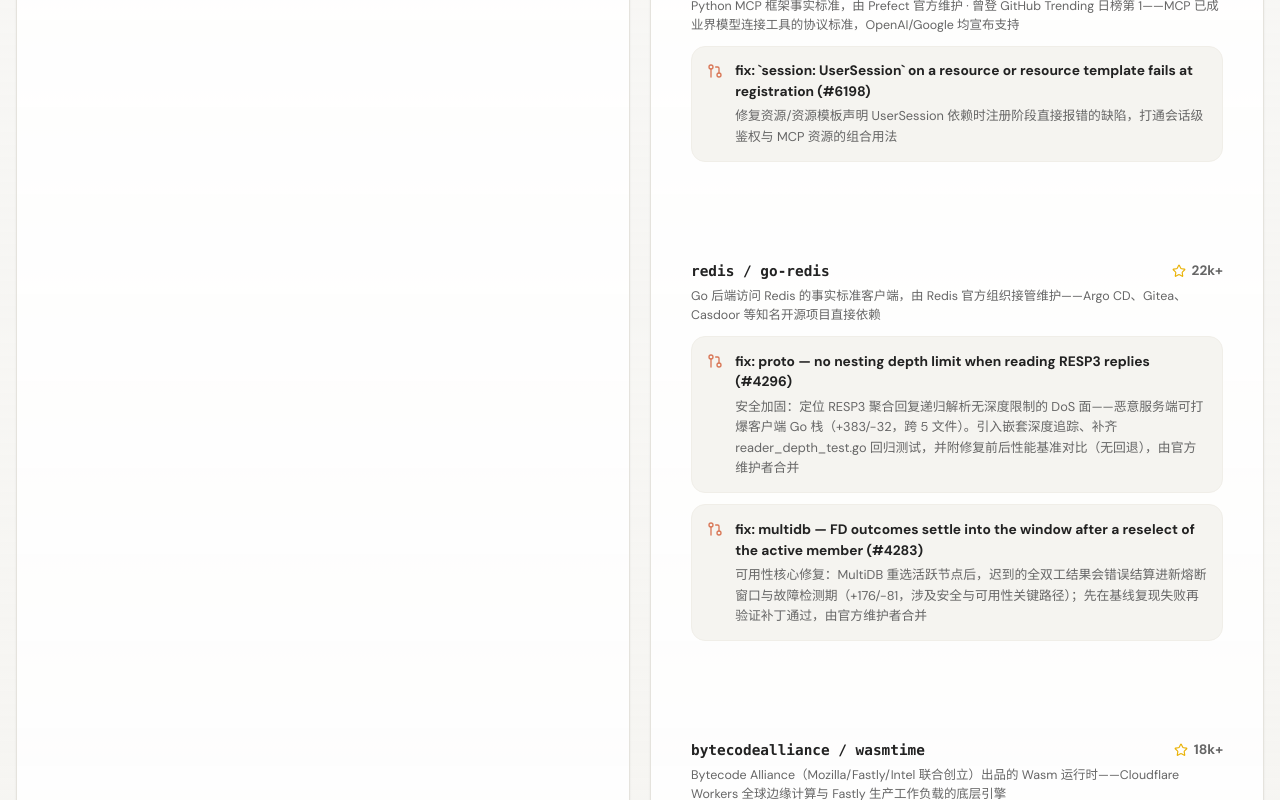
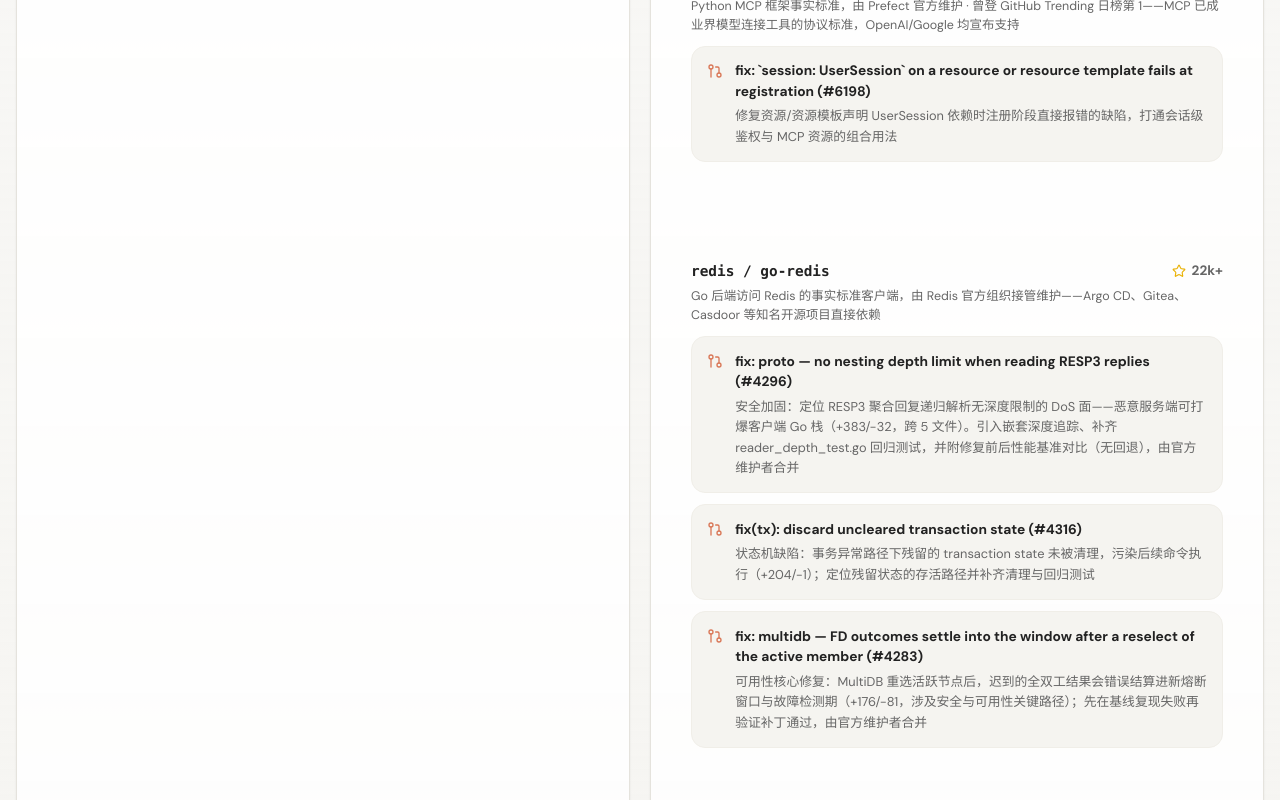
Before and after one commit to wangshun-china/interview-web, a Vue app: page / in a window 1280 px wide. Shown: the part 2516-3316 px from the top of the page. Built offline with nearby package versions, Linux system fonts and the light colour scheme.

Commit message:
resume: add redis/go-redis #4316 (uncleared transaction state) to merged list

```diff
--- a/src/components/OpenSourceCard.vue
+++ b/src/components/OpenSourceCard.vue
@@ -148,6 +148,11 @@ const repos = [
         title: 'fix: proto — no nesting depth limit when reading RESP3 replies (#4296)',
         note: '安全加固：定位 RESP3 聚合回复递归解析无深度限制的 DoS 面——恶意服务端可打爆客户端 Go 栈（+383/−32，跨 5 文件）。引入嵌套深度追踪、补齐 reader_depth_test.go 回归测试，并附修复前后性能基准对比（无回退），由官方维护者合并',
         url: 'https://github.com/redis/go-redis/pull/4296',
+      },
+      {
+        title: 'fix(tx): discard uncleared transaction state (#4316)',
+        note: '状态机缺陷：事务异常路径下残留的 transaction state 未被清理，污染后续命令执行（+204/−1）；定位残留状态的存活路径并补齐清理与回归测试',
+        url: 'https://github.com/redis/go-redis/pull/4316',
       },
       {
         title: 'fix: multidb — FD outcomes settle into the window after a reselect of the active member (#4283)',
```
